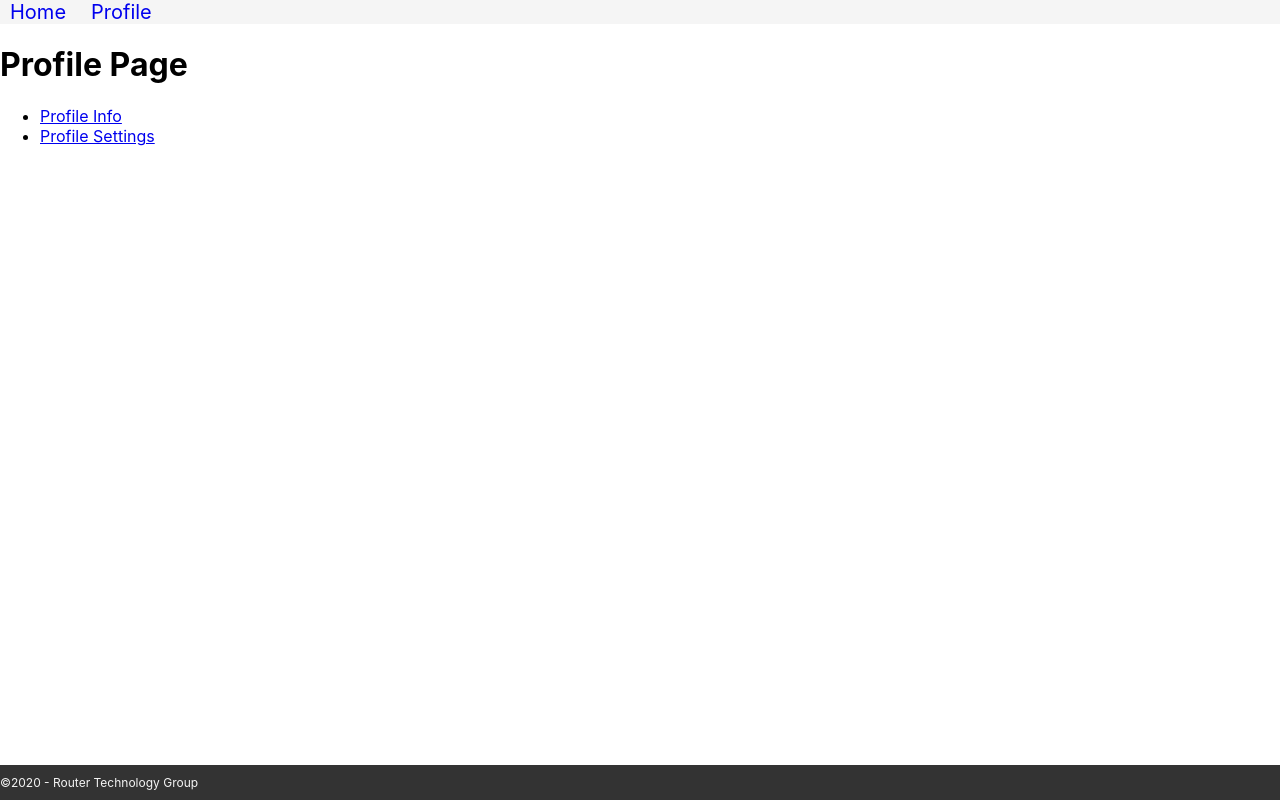
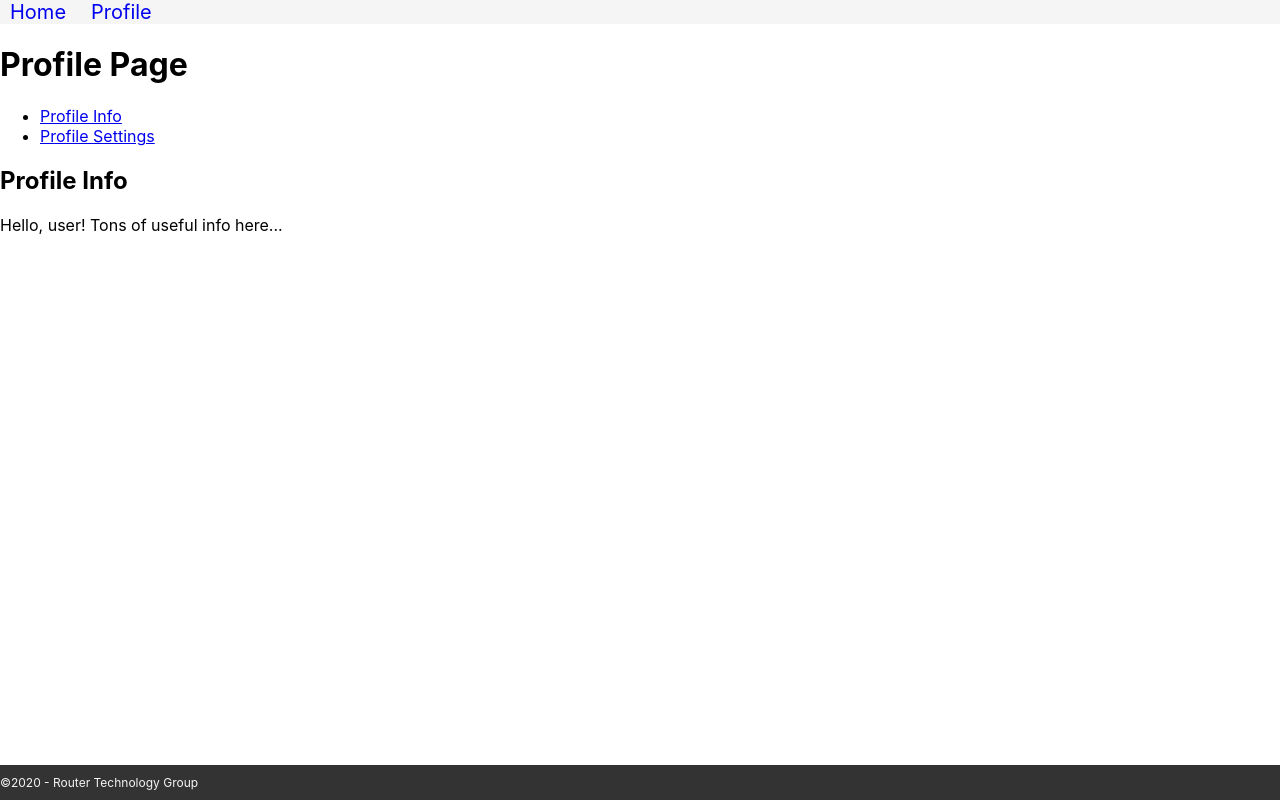
Before and after one commit to MattVegh/react-router, a React (Create React App) app: page /profile/info in a window 1280 px wide. Built offline with nearby package versions, Linux system fonts and the light colour scheme.

Commit message:
nested routes

```diff
--- a/src/pages/profile/Profile.js
+++ b/src/pages/profile/Profile.js
@@ -1,5 +1,5 @@
 import React from "react"
-import {Link} from "react-router-dom"
+import {Link, Switch, Route} from "react-router-dom"
 
 import Settings from "./Settings"
 import Info from "./Info"
@@ -12,6 +12,16 @@ function Profile() {
                 <li><Link to="/profile/info">Profile Info</Link></li>
                 <li><Link to="/profile/settings">Profile Settings</Link></li>
             </ul>
+
+            <Switch>
+                <Route path='/profile/settings'>
+                    <Settings />
+                </Route>
+
+                <Route path='/profile/info'>
+                    <Info />
+                </Route>
+            </Switch>
         </div>
     )
 }
```
Also changed, not shown: src/App.js (+0 -21 lines).
